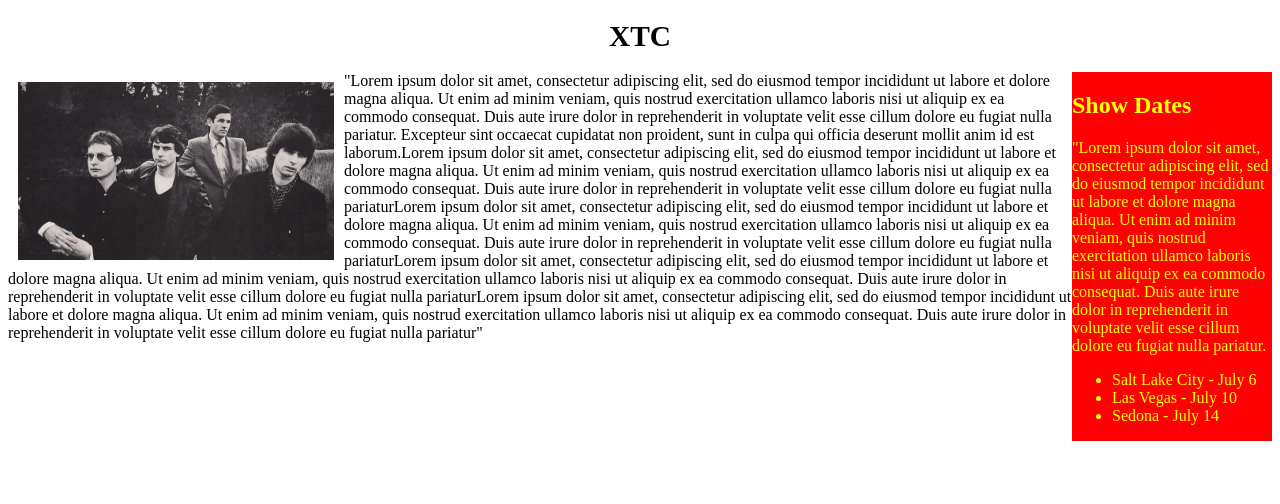
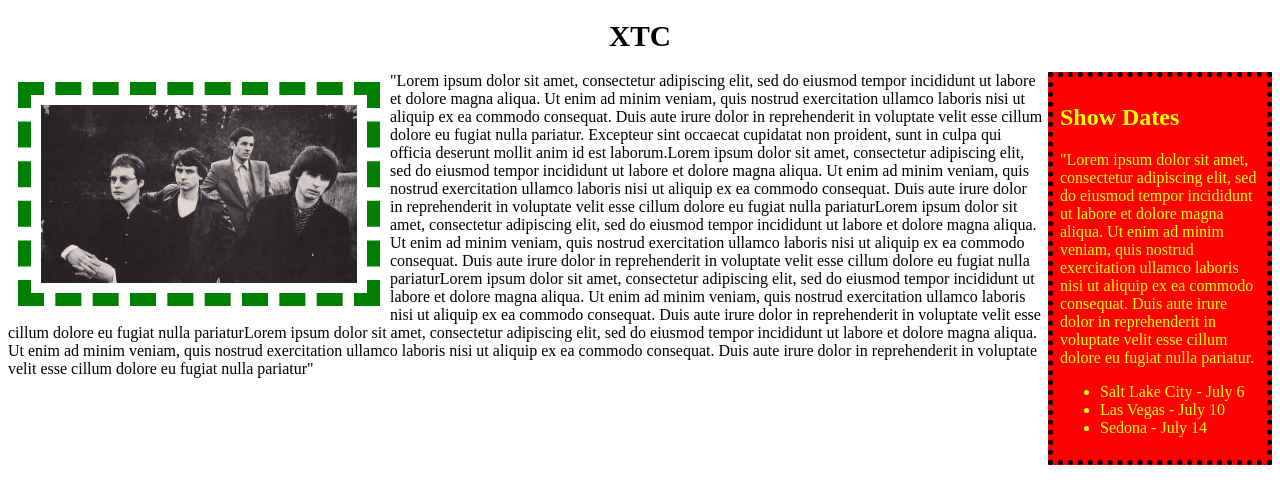
Before and after one commit to Cmwingo/band-webpage, a plain HTML site: page band-webpage.html in a window 1280 px wide. Drawn offline with Linux system fonts and the light colour scheme.

Commit message:
add margins borders padding

```diff
--- a/css/style.css
+++ b/css/style.css
@@ -1,6 +1,8 @@
 img{
   float: left;
   padding: 10px;
+  border: 13px dashed green;
+  margin: 10px;
   width: 25%;
 }
 h1{
@@ -12,4 +14,7 @@
   background-color: red;
   color: yellow;
   width: 200px;
+  padding: 7px;
+  border: 5px dotted black;
+  margin-left: 5px;
 }
```
